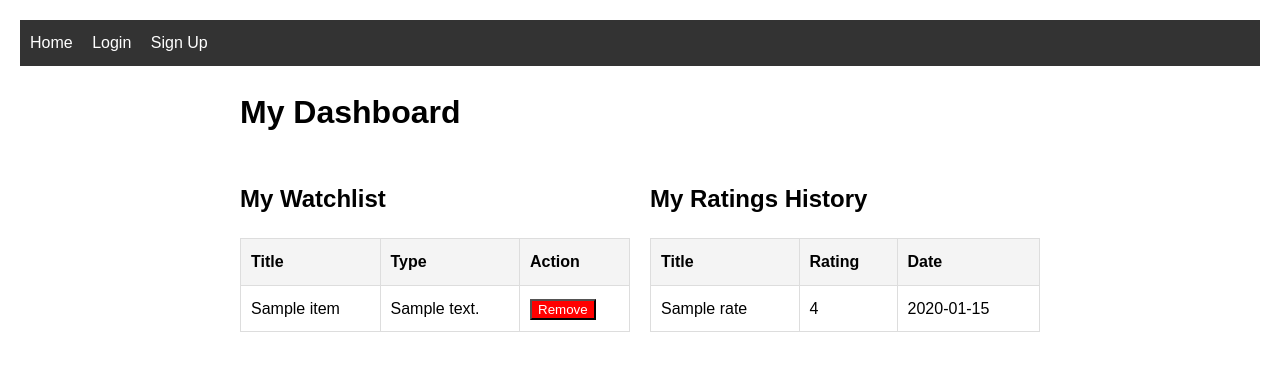
After one commit to matthewproboski/movie-watchlist-project-CS-3620, a Flask app: template templates/dashboard.html in a window 1280 px wide. The commit adds this page. Shown: the top 371 px of the page. Run offline with Flask 3, Linux system fonts and the light colour scheme; the template is opened without the code that fills it: most values are stand-ins (such as "Sample title", 1, 10 or a date in 2020).

Commit message:
more features

```diff
--- a/app.py
+++ b/app.py
@@ -4,6 +4,8 @@ import os
 from dotenv import load_dotenv
 from werkzeug.security import generate_password_hash, check_password_hash
 from mysql.connector import IntegrityError
+from functools import wraps
+import sys
 
 # load environment variables from .env
 load_dotenv()
@@ -12,7 +14,7 @@ load_dotenv()
 app = Flask(__name__)
 
 # secret key for session management
-app.secret_key = 'secret_key_for_development_only'
+app.secret_key = os.getenv('SECRET_KEY')
 
 # database connection helper function, for a fresh connection in each route
 def get_db_connection():
@@ -110,5 +112,145 @@ def logout():
     flash("You have been logged out.", "info")
     return redirect(url_for('login'))
 
+# helper
+def login_required(f):
+    @wraps(f)
+    def decorated_function(*args, **kwargs):
+        if 'user_id' not in session:
+            flash("Please log in to perform this action.", "error")
+            return redirect(url_for('login'))
+        return f(*args, **kwargs)
+    return decorated_function
+
+# --- interaction routes ---
+
+@app.route('/watchlist/add/<int:content_id>', methods=['POST'])
+@login_required
+def add_to_watchlist(content_id):
+    conn = get_db_connection()
+    cursor = conn.cursor()
+
+    try:
+        # write action [AR-1]: insert into the watchlist
+        query = "INSERT INTO user_watchlist (user_id, content_id) VALUES (%s, %s)"
+        cursor.execute(query, (session['user_id'], content_id))
+        conn.commit()
+        flash("Added to watchlist!", "success")
+    except IntegrityError:
+        # error handling [AR-5]: duplicate entry
+        flash("This item is already in your watchlist.", "info")
+    finally:
+        cursor.close()
+        conn.close()
+
+    return redirect(request.referrer or url_for('index'))
+
+@app.route('/watchlist/remove/<int:content_id>', methods=['POST'])
+@login_required
+def remove_from_watchlist(content_id):
+    conn = get_db_connection()
+    cursor = conn.cursor()
+
+    # write action: delete from watchlist
+    query = "DELETE FROM user_watchlist WHERE user_id = %s AND content_id = %s"
+    cursor.execute(query, (session['user_id'], content_id))
+    conn.commit()
+
+    cursor.close()
+    conn.close()
+    flash("Removed from watchlist.", "info")
+    return redirect(request.referrer or url_for('index'))
+
+@app.route('/rate/<int:content_id>', methods=['POST'])
+@login_required
+def rate_content(content_id):
+    rating = request.form['rating']
+
+    conn = get_db_connection()
+    cursor = conn.cursor()
+
+    try:
+        # write action [AR-1]: insert or update the rating
+        rating_query = """
+            INSERT INTO user_ratings (user_id, content_id, rating)
+            VALUES (%s, %s, %s)
+            ON DUPLICATE KEY UPDATE rating = VALUES(rating)
+        """
+        cursor.execute(rating_query, (session['user_id'], content_id, rating))
+
+        # audit logging [DS-5]: record the action
+        log_query = """
+            INSERT INTO action_log (user_id, action_type, target_id)
+            VALUES (%s, 'USER_RATED_CONTENT', %s)
+        """
+        cursor.execute(log_query, (session['user_id'], content_id))
+
+        conn.commit()
+        flash("Rating submitted!", "success")
+
+    except mysql.connector.Error as err:
+        # error handling [AR-5]: catch the CHECK constraint violations (like rating > 5)
+        if err.errno == 3819:
+            flash("Invalid rating. Must be between 1.0 and 5.0.", "error")
+        else:
+            flash(f"An error occurred: {err}", "error")
+    finally:
+        cursor.close()
+        conn.close()
+
+    return redirect(request.referrer or url_for('index'))
+
+@app.route('/dashboard')
+@login_required
+def dashboard():
+    conn = get_db_connection()
+    cursor = conn.cursor(dictionary=True)
+
+    watchlist_query = """
+        SELECT c.*
+        FROM content c
+        JOIN user_watchlist w ON c.content_id = w.content_id
+        WHERE w.user_id = %s
+    """
+    cursor.execute(watchlist_query, (session['user_id'],))
+    watchlist = cursor.fetchall()
+
+    ratings_query = """
+        SELECT c.title, r.rating, r.created_at
+        FROM user_ratings r
+        JOIN content c ON r.content_id = c.content_id
+        WHERE r.user_id = %s
+        ORDER BY r.created_at DESC
+    """
+    cursor.execute(ratings_query, (session['user_id'],))
+    my_ratings = cursor.fetchall()
+
+    cursor.close()
+    conn.close()
+
+    return render_template('dashboard.html', watchlist=watchlist, my_ratings=my_ratings)
+
 if __name__ == '__main__':
-    app.run(debug=True)
+    # check command line arguments
+    if len(sys.argv) > 1 and sys.argv[1] == '--drop':
+        print("Dropping database...")
+        try:
+            # connect
+            conn = mysql.connector.connect(
+                host=os.getenv('DB_HOST'),
+                user=os.getenv('DB_USER'),
+                password=os.getenv('DB_PASSWORD')
+            )
+            cursor = conn.cursor()
+
+            cursor.execute(f"DROP DATABASE IF EXISTS {os.getenv('DB_NAME')}")
+
+            print(f"Database '{os.getenv('DB_NAME')}' has been dropped successfully.")
+
+            cursor.close()
+            conn.close()
+        except mysql.connector.Error as err:
+            print(f"Error: {err}")
+    else:
+        # run the web server as normal
+        app.run(debug=True, port=5001)
--- /dev/null
+++ b/templates/dashboard.html
@@ -0,0 +1,50 @@
+{% extends "layout.html" %}
+
+{% block content %}
+<h1>My Dashboard</h1>
+
+<div style="display: flex; gap: 20px;">
+
+    <!-- watchlist -->
+    <div style="flex: 1;">
+        <h2>My Watchlist</h2>
+        {% if watchlist %}
+            <table>
+                <tr><th>Title</th><th>Type</th><th>Action</th></tr>
+                {% for item in watchlist %}
+                <tr>
+                    <td>{{ item.title }}</td>
+                    <td>{{ item.content_type }}</td>
+                    <td>
+                        <form action="/watchlist/remove/{{ item.content_id }}" method="POST">
+                            <button type="submit" style="background:red; color:white;">Remove</button>
+                        </form>
+                    </td>
+                </tr>
+                {% endfor %}
+            </table>
+        {% else %}
+            <p>Your watchlist is empty.</p>
+        {% endif %}
+    </div>
+
+    <!-- ratings -->
+    <div style="flex: 1;">
+        <h2>My Ratings History</h2>
+        {% if my_ratings %}
+            <table>
+                <tr><th>Title</th><th>Rating</th><th>Date</th></tr>
+                {% for rate in my_ratings %}
+                <tr>
+                    <td>{{ rate.title }}</td>
+                    <td>{{ rate.rating }}</td>
+                    <td>{{ rate.created_at.strftime('%Y-%m-%d') }}</td>
+                </tr>
+                {% endfor %}
+            </table>
+        {% else %}
+            <p>You haven't rated anything yet.</p>
+        {% endif %}
+    </div>
+</div>
+{% endblock %}
--- a/templates/layout.html
+++ b/templates/layout.html
@@ -22,6 +22,7 @@
         <!-- check if user is logged in -->
         {% if session.get('user_id') %}
             <span style="color: #aaa; margin-right: 15px;">Hello, {{ session['email'] }}</span>
+            <a href="/dashboard">Dashboard</a>
             <a href="/logout">Logout</a>
         {% else %}
             <a href="/login">Login</a>
```
Also changed, not shown: templates/index.html (+20 -2 lines), 1 other file.
